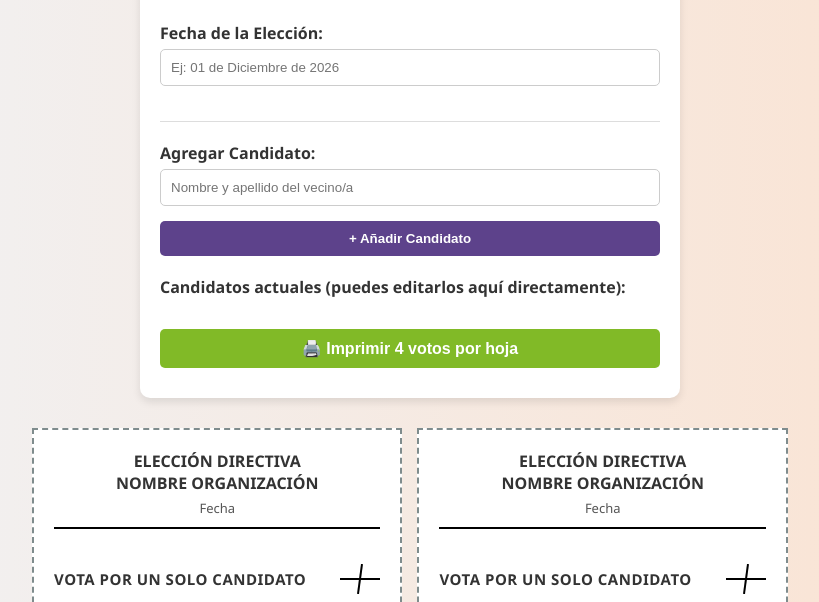
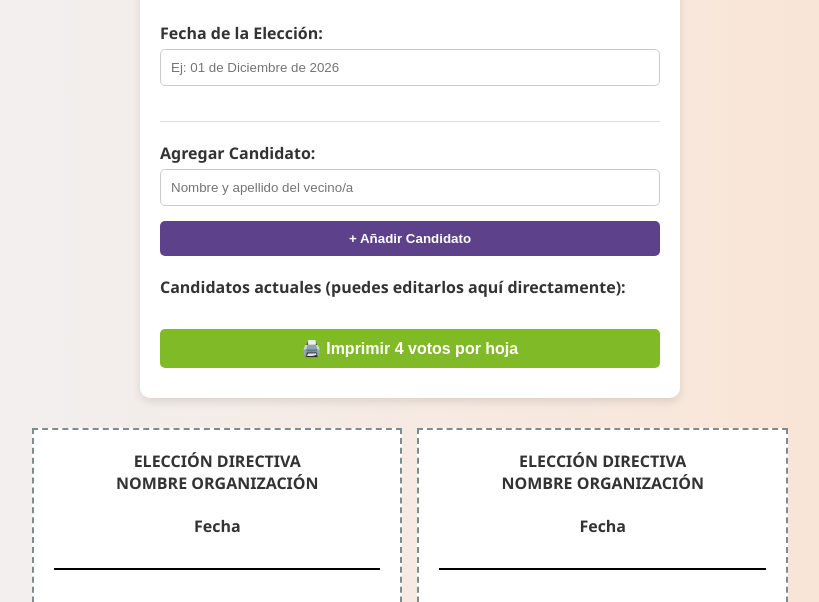
Before and after one commit to tomascristi/creador-de-votos, a plain HTML site: page index.html in a window 1280 px wide. Shown: the part 168-770 px from the top of the page, without its empty margins (230-1049 px from the left). Drawn offline with Linux system fonts and the light colour scheme.

Commit message:
Update index.html
tamaño de la fecha se cambia de <p> a <h4>

```diff
--- a/index.html
+++ b/index.html
@@ -303,7 +303,7 @@
                     <div class="voto-header">
                         <h3>Elección Directiva</h3>
                         <h3>${junta}</h3>
-                        <p>${fecha}</p>
+                        <h4>${fecha}</h4>
                     </div>
                     <div class="listaCandidatos ${claseColumnas}">
                         ${htmlCandidatos}
```
